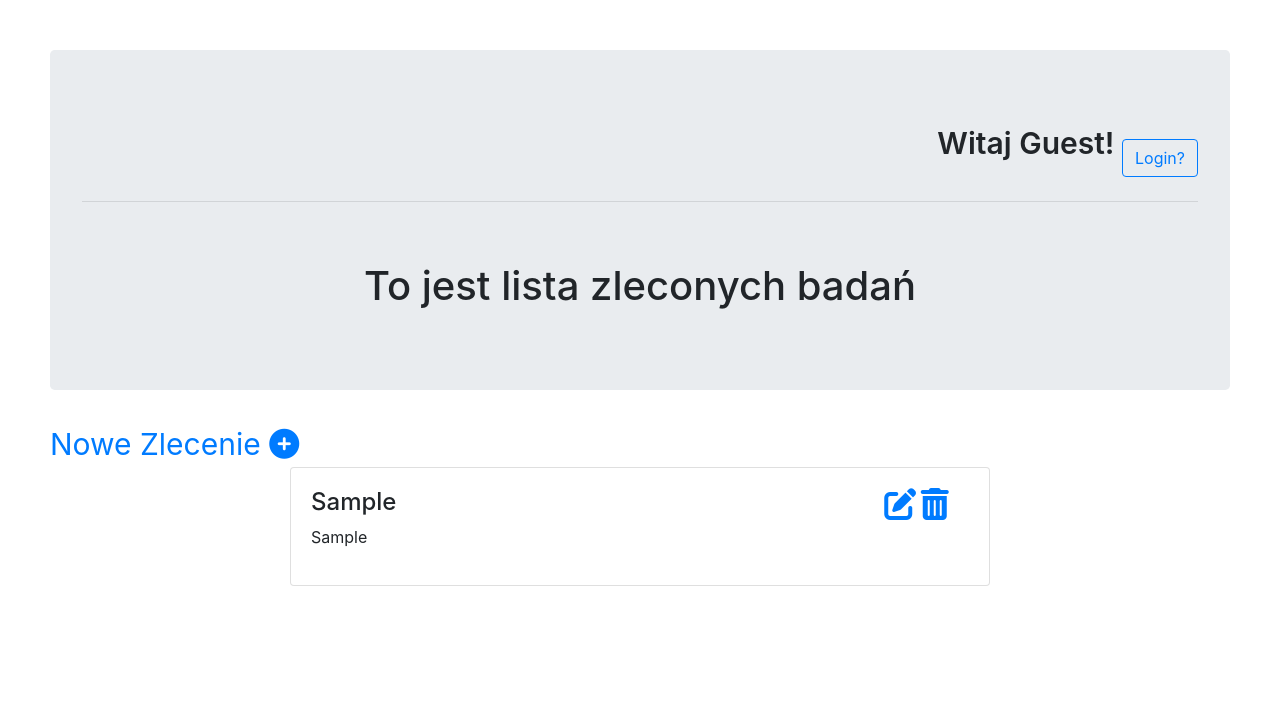
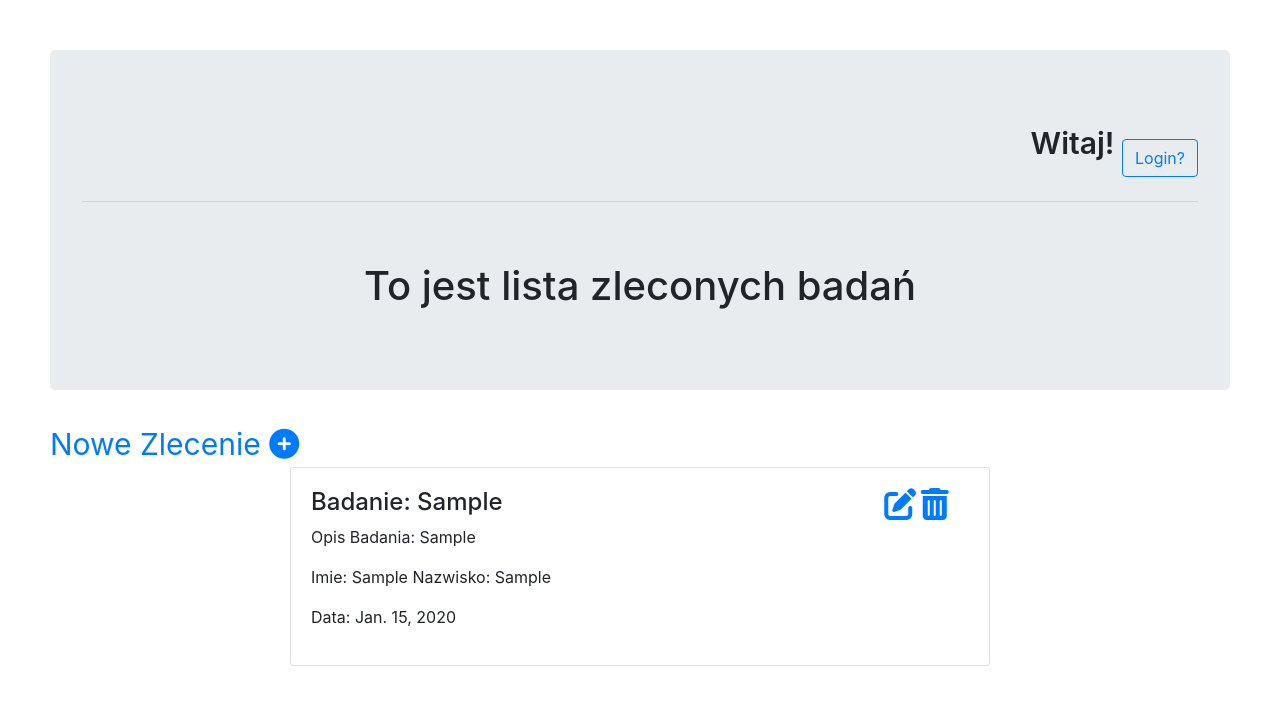
Before and after one commit to DanielTrochonowicz/zlecenie-badan, a Django app: page /ZleceniaBadan/zlecenia/ in a window 1280 px wide. Shown: the top 705 px of the page. Run offline with Django 3.2, Linux system fonts and the light colour scheme; tables that the repository leaves empty hold one stand-in row (values such as "Sample post"); some libraries are stand-ins or nearby versions.

Commit message:
'update'

```diff
--- a/ZleceniaBadan/admin.py
+++ b/ZleceniaBadan/admin.py
@@ -2,7 +2,7 @@ from django.contrib import admin
 
 # Register your models here.
 
-from .models import ZleceniaBadan, DodatkoweBadania,WynikiBadań, Nazwisko , Imię, Termin, Placowka
+from .models import ZleceniaBadan, DodatkoweBadania, WynikiBadań, Nazwisko, Imię, Termin, Placowka
 
 
 @admin.register(ZleceniaBadan)
--- a/ZleceniaBadan/models.py
+++ b/ZleceniaBadan/models.py
@@ -72,7 +72,7 @@ class ZleceniaBadan(models.Model):
     wynik = models.TextField(blank=True, null=True)
     placówka = models.ForeignKey(Placowka, on_delete=models.CASCADE, null=True, blank=True)
     cena = models.DecimalField(max_digits=6, decimal_places=2, blank=True, null=True)
-    data_wystawienia = models.DateField(null=True, blank=True)
+    data_wystawienia = models.DateField(blank=True)
 
     class Meta:
         verbose_name = "Zlecenie Badania"
--- a/ZleceniaBadan/templates/zlecenie_badan.html
+++ b/ZleceniaBadan/templates/zlecenie_badan.html
@@ -9,7 +9,7 @@
                 Witaj {{ request.user.username }}<br>
                 <a id="pad1" class="btn btn-outline-primary" href="{% url 'logout' %}">Logout ?</a>
             {% else %}
-                 Witaj Guest!
+                 Witaj!
                 <a id="pad1" class="btn btn-outline-primary" href="{% url 'login' %}">Login?</a>
             {% endif %}
   </h1>
@@ -23,14 +23,16 @@
       <div class="card-body">
         <div class="row">
             <div class="col-sm-10">
-                <h4>{{badania}}</h4>
+                <h4>Badanie: {{badania}}</h4>
             </div>
             <div class="col-sm-2">
                 <a href="{% url 'edytuj_zlecenie' badania.id %}"><i class="fas fa-2x fa-edit"></i></a>
                 <a href="{% url 'usun_zlecenie' badania.id %}"><i class="fas fa-2x fa-trash-alt"></i></a>
             </div>
         </div>
-          <p>{{badania.opis}}</p>
+          <p>Opis Badania: {{badania.opis}}</p>
+          <p>Imie: {{badania.imię}} Nazwisko: {{badania.nazwisko}}</p>
+          <p>Data: {{badania.data_wystawienia}}</p>
       </div>
     </div>
 
--- a/rejestracja/settings.py
+++ b/rejestracja/settings.py
@@ -27,7 +27,7 @@ BASE_DIR = os.path.dirname(os.path.dirname(os.path.abspath(__file__)))
 SECRET_KEY = config('SECRET_KEY')
 
 # SECURITY WARNING: don't run with debug turned on in production!
-DEBUG = config('DEBUG', default=False, cast=bool)
+DEBUG = config('DEBUG', default=True, cast=bool)
 
 ALLOWED_HOSTS = ['zlecenie-badan.herokuapp.com', '*']
 
```
Also changed, not shown: 1 other file.
